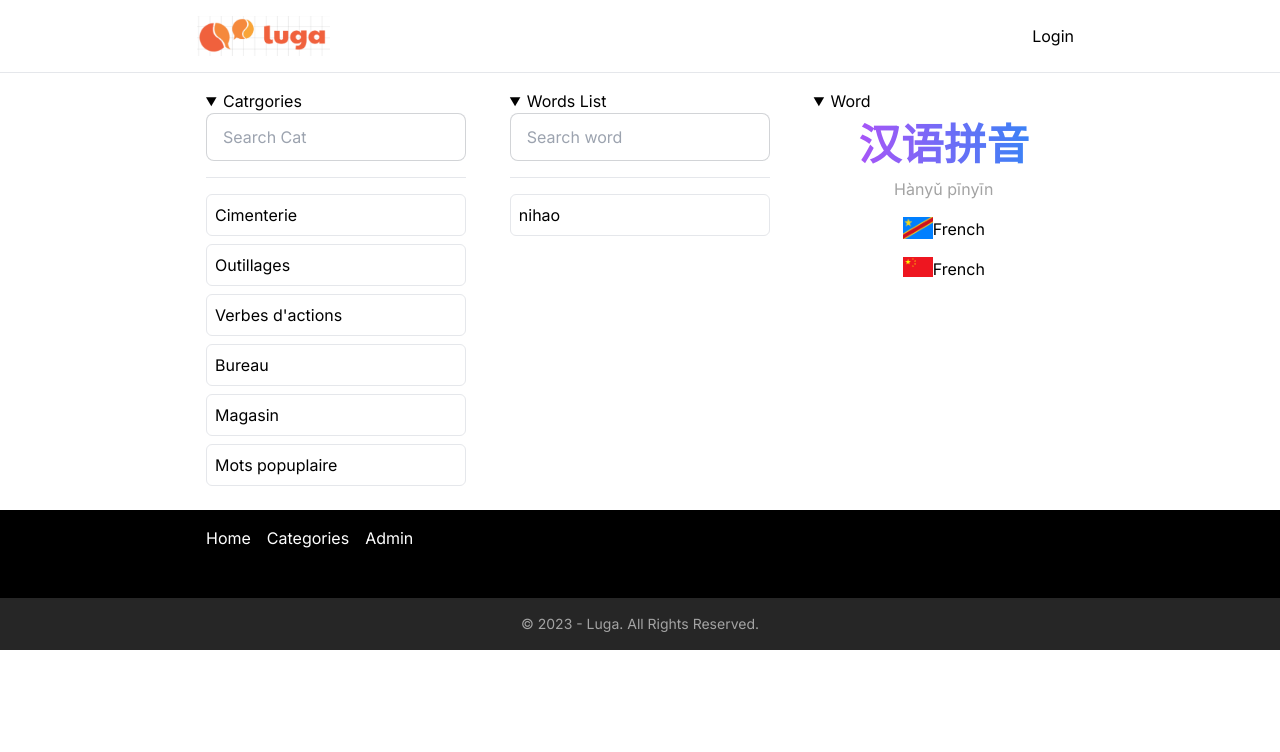
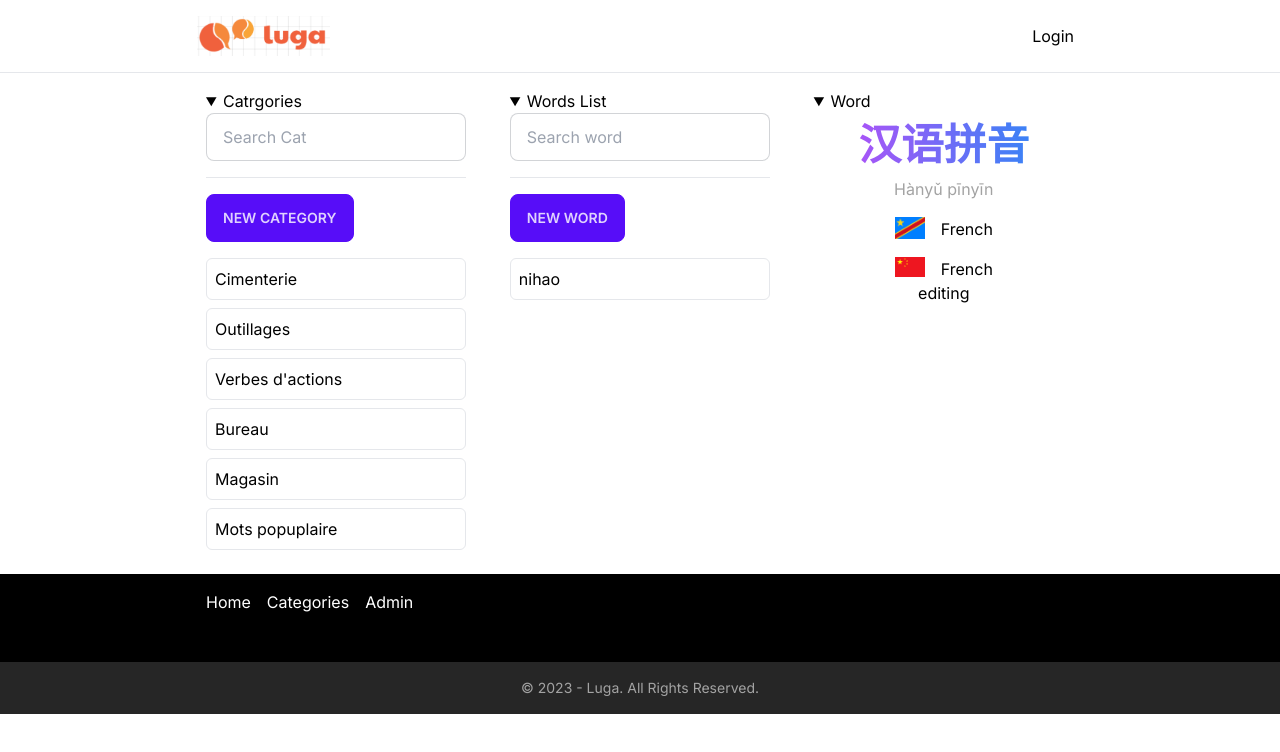
Before and after one commit to doctarhyf/luga, a Next.js app: page /admin in a window 1280 px wide. Shown: the top 752 px of the page. Built offline with nearby package versions, Linux system fonts and the light colour scheme.

Commit message:
working on word add

```diff
--- a/app/admin/page.tsx
+++ b/app/admin/page.tsx
@@ -15,6 +15,7 @@ function AdminPanel() {
     Record<string, string> | {}
   >();
   const [cat, selectedCat] = useState(categories);
+  const [editingWord, seteditingWord] = useState(false);
 
   return (
     <div className="mx-auto max-w-[900px]">
@@ -35,6 +36,9 @@ function AdminPanel() {
                 className="input input-bordered w-full"
               />
             </div>
+
+            <button className="p-4 btn btn-primary mb-4">NEW CATEGORY</button>
+
             {categories.map((item: Category, i) => (
               <button
                 key={i}
@@ -53,9 +57,15 @@ function AdminPanel() {
               <input
                 type="text"
                 placeholder="Search word"
-                className="input input-bordered w-full w-full"
+                className="input input-bordered w-full"
               />
             </div>
+            <button
+              onClick={(e) => seteditingWord(!editingWord)}
+              className="p-4 btn btn-primary mb-4"
+            >
+              NEW Word
+            </button>
             {Words.map((item: Word, i) => (
               <button
                 key={i}
@@ -69,7 +79,8 @@ function AdminPanel() {
 
         <details className=" md:w-[30%]" open>
           <summary>Word</summary>
-          <div className="  ">
+
+          {!editingWord && (
             <div className="flex items-center flex-col">
               <div className="text-[32pt] font-black bg-gradient-to-r bg-clip-text text-transparent from-purple-500 to-blue-500">
                 汉语拼音
@@ -77,14 +88,14 @@ function AdminPanel() {
               <div className=" text-neutral-400 ">Hànyǔ pīnyīn</div>
 
               <div className="flex gap-4 flex-col mt-4 ">
-                <div className="flex">
+                <div className="flex gap-4">
                   <div>
                     <Image alt="rdc" src={"/drc.png"} width={30} height={30} />
                   </div>
                   <div>French</div>
                 </div>
 
-                <div className="flex">
+                <div className="flex gap-4">
                   <div>
                     <Image alt="prc" src={"/prc.png"} width={30} height={30} />
                   </div>
@@ -92,7 +103,11 @@ function AdminPanel() {
                 </div>
               </div>
             </div>
-          </div>
+          )}
+
+          {!editingWord && (
+            <div className="flex items-center flex-col">editing</div>
+          )}
         </details>
       </div>
     </div>
```
